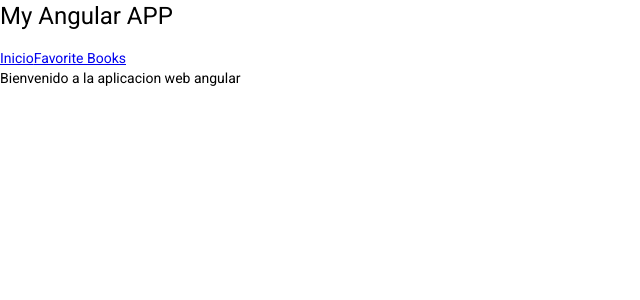
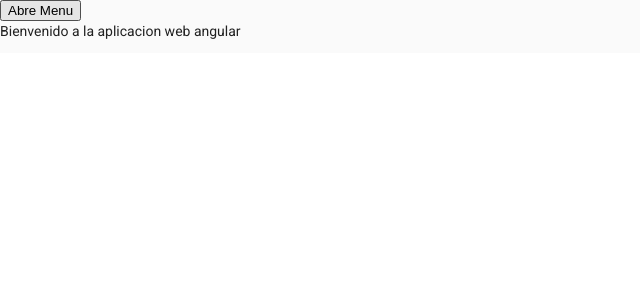
Before and after one commit to frodorix/Microservices, an Angular app in the folder Angular/my-web-app/: page / in a window 1280 px wide. Shown: the top 300 px of the page, without its empty margins (0-640 px from the left). Built offline with nearby package versions, Linux system fonts and the light colour scheme.

Commit message:
Adding SidenavBar component

```diff
--- a/Angular/my-web-app/src/app/app.component.html
+++ b/Angular/my-web-app/src/app/app.component.html
@@ -1,4 +1,10 @@
-<h1>My Angular APP</h1>
-<a routerLink="/">Inicio</a>
-<a routerLink="/libros">Favorite Books</a>
-<router-outlet></router-outlet>
+<mat-sidenav-container class="example-container">
+  <router-outlet></router-outlet>
+  <mat-sidenav mode="side" #menu role="navigation">
+    <p>Sidenav content</p>
+  </mat-sidenav>
+  <mat-sidenav-content>
+    <button (click)="menu.toggle()">Abre Menu</button>
+    <router-outlet></router-outlet>
+  </mat-sidenav-content>
+</mat-sidenav-container>
--- a/Angular/my-web-app/src/app/material/material.module.ts
+++ b/Angular/my-web-app/src/app/material/material.module.ts
@@ -4,6 +4,7 @@ import{MatButtonModule} from '@angular/material/button';
 import{MatIconModule} from '@angular/material/icon';
 import {MatInputModule} from '@angular/material/input';
 import {MatFormFieldModule} from '@angular/material/form-field';
+import{MatSidenavModule} from '@angular/material/sidenav';
 
 @NgModule({
   declarations: [],
@@ -13,12 +14,14 @@ import {MatFormFieldModule} from '@angular/material/form-field';
     MatIconModule,
     MatInputModule,
     MatFormFieldModule,
+    MatSidenavModule,
   ],
   exports:[
     MatButtonModule,
     MatIconModule,
     MatInputModule,
     MatFormFieldModule,
+    MatSidenavModule,
   ]
 })
 export class MaterialModule { }
```
